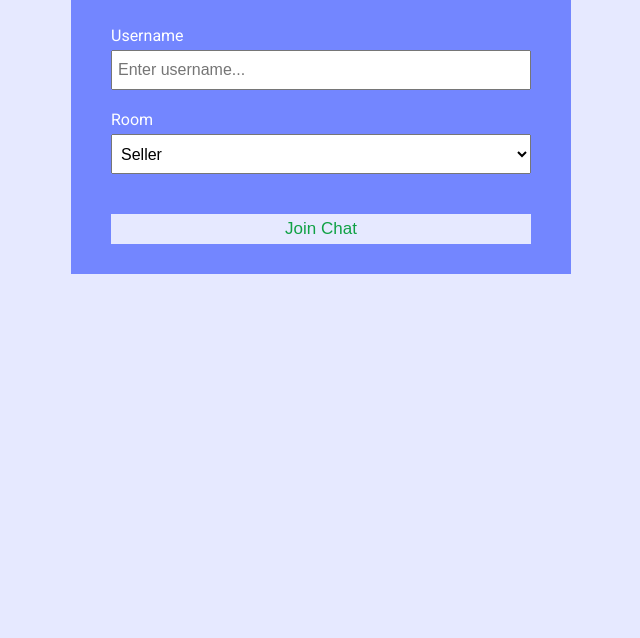
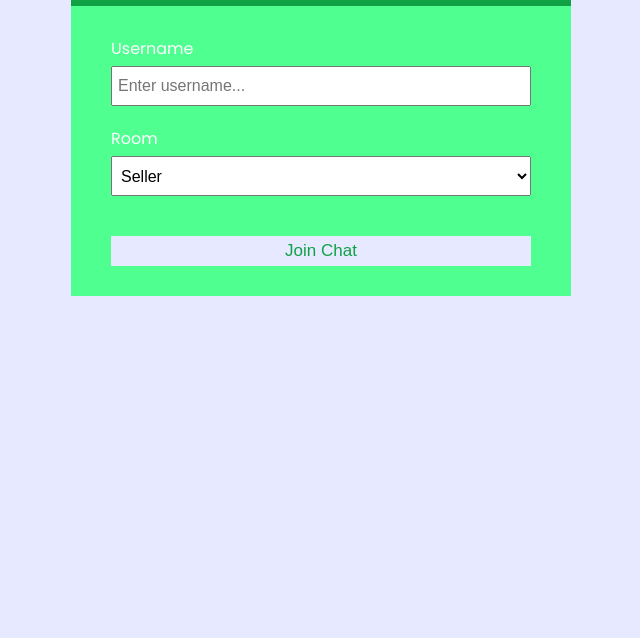
Before and after one commit to adeyemijohn/naijatraders-chatcord, a website: page public/index.html in a window 1280 px wide. Shown: the part 162-800 px from the top of the page, without its empty margins (319-959 px from the left). Drawn offline with Linux system fonts and the light colour scheme.

Commit message:
update style.css
edit font family

```diff
--- a/public/css/style.css
+++ b/public/css/style.css
@@ -1,8 +1,10 @@
 @import url('https://fonts.googleapis.com/css?family=Roboto&display=swap');
+@import url('https://fonts.googleapis.com/css2?family=Poppins:wght@300;400;900&display=swap');
+
 
 :root {
 	--dark-color-a: #10a145;
-	--dark-color-b: #7386ff;
+	--dark-color-b: #4fff90;
 	--light-color: #e6e9ff;
 	--success-color: #5cb85c;
 	--error-color: #d9534f;
@@ -15,7 +17,7 @@
 }
 
 body {
-	font-family: 'Roboto', sans-serif;
+	font-family: 'Poppins', sans-serif;
 	font-size: 16px;
 	background: var(--light-color);
 	margin: 20px;
```
